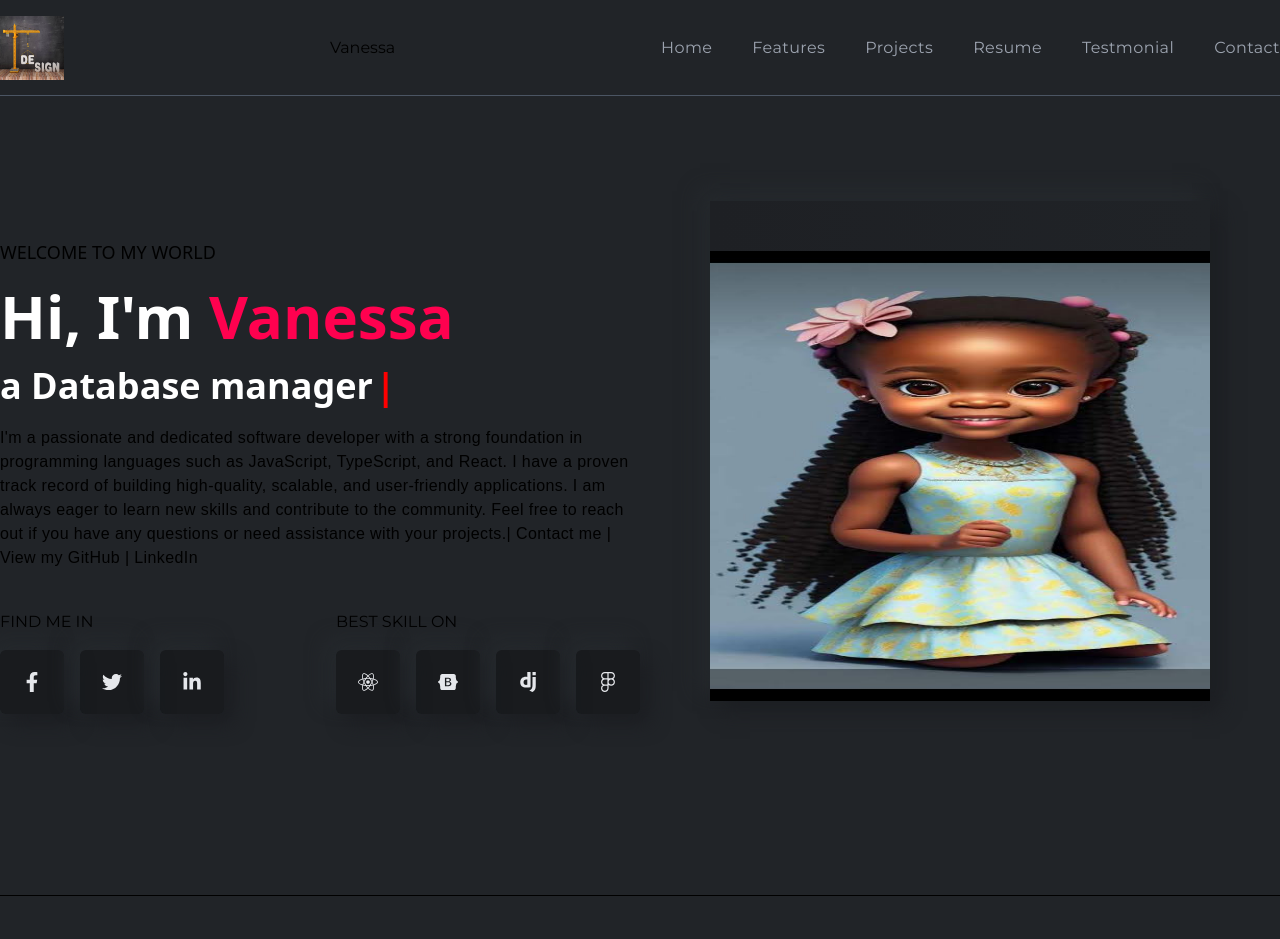
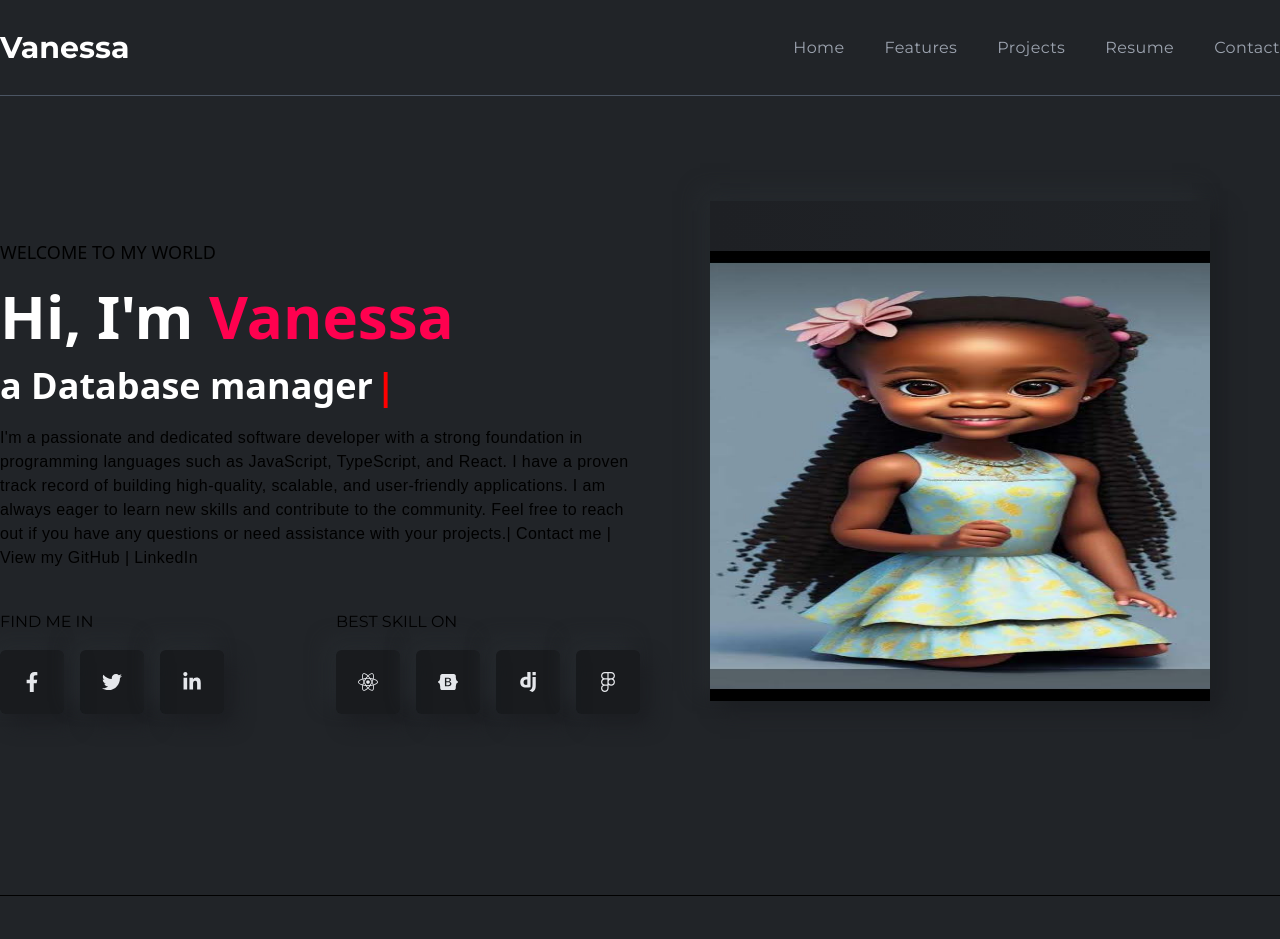
Before and after one commit to Vanessa-79/my_portfolio, a React (Vite) app: page / in a window 1280 px wide. Shown: the top 939 px of the page. Built offline with nearby package versions, Linux system fonts and the light colour scheme.

Commit message:
update navbar

```diff
--- a/src/components/features/Features.tsx
+++ b/src/components/features/Features.tsx
@@ -7,7 +7,7 @@ const Features = () => {
       id="features"
       className="w-full h-auto pt-10 pb-10 py-20 border-b border-black"
     >
-      <Title title="Features" des="What I Do" />
+      <Title title="Services" des="What I Do" />
       <div className="grid grid-cols-1 sm:grid-cols-2 lg:grid-cols-3 gap-10 px-4">
         <div className="bg-[#202327] p-6 rounded-lg shadow-xl transform transition-transform duration-300 hover:translate-y-[-10px] hover:bg-[#1e2024]">
           <div className="text-4xl text-pink-500 mb-4">
--- a/src/components/navbar/Navbar.tsx
+++ b/src/components/navbar/Navbar.tsx
@@ -1,8 +1,5 @@
-// Navbar.tsx
-
 import React from "react";
 import { Link } from "react-scroll";
-// import styles from "./Navbar.module.css";
 import logo from "../../assets/images/logo.jpg";
 import { navlinksdata, NavLink } from "../../constants/index.ts";
 
@@ -10,9 +7,8 @@ const Navbar: React.FC = () => {
   return (
     <div className="w-full h-24 sticky top-0 z-50 bg-bodyColor mx-auto flex justify-between items-center font-titleFont border-b-[1px] border-b-gray-600">
       <div>
-        <img src={logo} alt="Logo" className="w-16 h-16" />
+        <h1 className="text-white font-bold text-3xl">Vanessa</h1>
       </div>
-      <h1>Vanessa</h1>
       <ul className="flex items-center gap-10">
         {navlinksdata.map(({ _id, title, link }) => (
           <li
--- a/src/constants/index.ts
+++ b/src/constants/index.ts
@@ -31,11 +31,11 @@ export const navlinksdata: NavLink[] = [
     link: "resume",
   },
 
-  {
-    _id: 1005,
-    title: "Testmonial",
-    link: "testmonial",
-  },
+  // {
+  //   _id: 1005,
+  //   title: "Testmonial",
+  //   link: "testmonial",
+  // },
 
   {
     _id: 1006,
```
